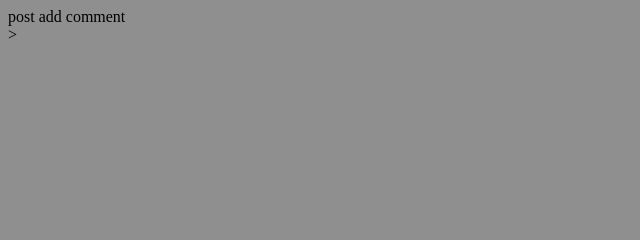
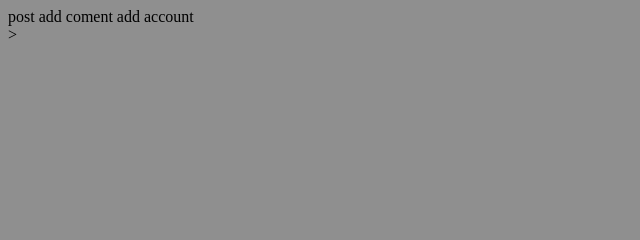
Before and after one commit to d-chi12/udemy-js-master-IntersectionObserver, a plain HTML site: page index.html in a window 1280 px wide. Shown: the top 240 px of the page, 0-640 px from the left. Drawn offline with Linux system fonts and the light colour scheme.

Commit message:
add account

```diff
--- a/index.html
+++ b/index.html
@@ -19,7 +19,7 @@
     <!-- https://github.com/w3c/IntersectionObserver/tree/master/polyfill -->
     <script src="main.js"></script>
     <div>
-        post add comment
+        post add coment add account
     </div>>
 </body>
 
```
